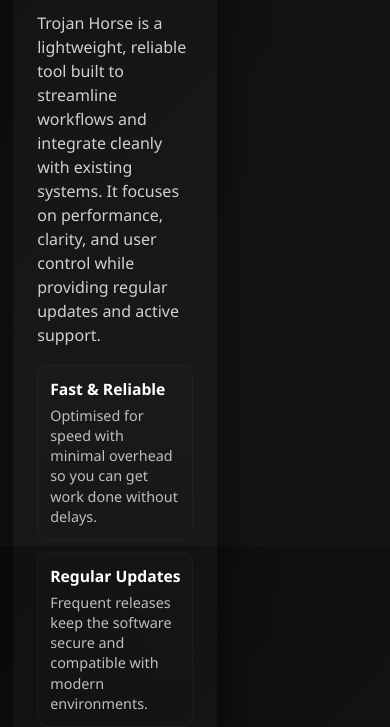
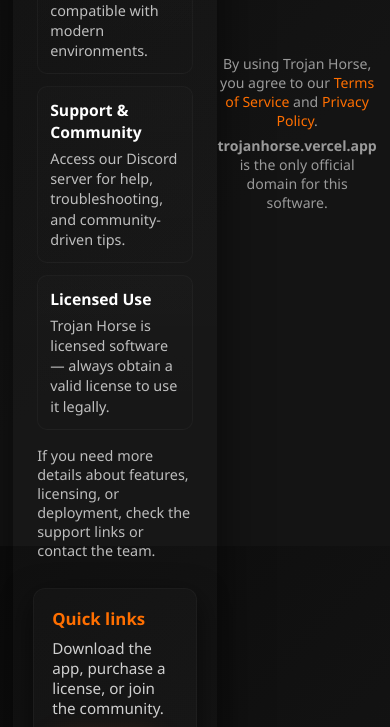
Before and after one commit to TrojanHorseTH/TrojanHorse, a plain HTML site: page TrojanHorseAbout.html in a window 390 px wide. Shown: the part 298-1025 px from the top of the page. Drawn offline with Linux system fonts and the light colour scheme.

Commit message:
Refactor About page layout and styles
Updated the layout and styling of the Trojan Horse About page, ensuring proper alignment and responsiveness.

```diff
--- a/TrojanHorseAbout.html
+++ b/TrojanHorseAbout.html
@@ -16,8 +16,8 @@
     color: #e9e9e9;
     min-height: 100vh;
     display: flex;
-    justify-content: center;
-    align-items: flex-start;
+    justify-content: center; /* center vertically */
+    align-items: center;     /* center horizontally */
     padding: 28px;
     -webkit-font-smoothing:antialiased;
     -moz-osx-font-smoothing:grayscale;
@@ -53,11 +53,10 @@
     font-size: 0.98rem;
   }
 
-  /* Card wrapper */
+  /* Card wrapper (centered) */
   .card {
     width: 100%;
     max-width: 980px;
-    margin-top: 48px;
     background: linear-gradient(180deg, rgba(255,255,255,0.02), rgba(255,255,255,0.01));
     border-radius: 14px;
     padding: 28px;
@@ -173,7 +172,7 @@
     font-size: 0.9rem;
   }
 
-  /* Page footer */
+  /* Page footer (placed directly under the centered card) */
   .site-footer {
     width: 100%;
     max-width: 980px;
@@ -207,7 +206,7 @@
   <a class="back-button" href="index.html" aria-label="Back to home">← Back</a>
   <div id="accountName" class="account-name" aria-hidden="false">Guest</div>
 
-  <!-- Main card -->
+  <!-- Main card (centered by body flexbox) -->
   <main class="card" role="main" aria-labelledby="about-heading">
     <!-- Left column -->
     <section class="left" aria-labelledby="about-heading">
@@ -250,7 +249,7 @@
       </div>
     </section>
 
-    <!-- Right column (quick actions only) -->
+    <!-- Right column (quick actions) -->
     <aside class="right" aria-label="Quick actions">
       <h3>Quick links</h3>
       <p>Download the app, purchase a license, or join the community.</p>
@@ -268,7 +267,7 @@
     </aside>
   </main>
 
-  <!-- Page footer -->
+  <!-- Footer text placed under the centered card -->
   <footer class="site-footer" role="contentinfo">
     <p>By using Trojan Horse, you agree to our <a href="#">Terms of Service</a> and <a href="#">Privacy Policy</a>.</p>
     <p style="margin-top:6px;"><strong>trojanhorse.vercel.app</strong> is the only official domain for this software.</p>
```
